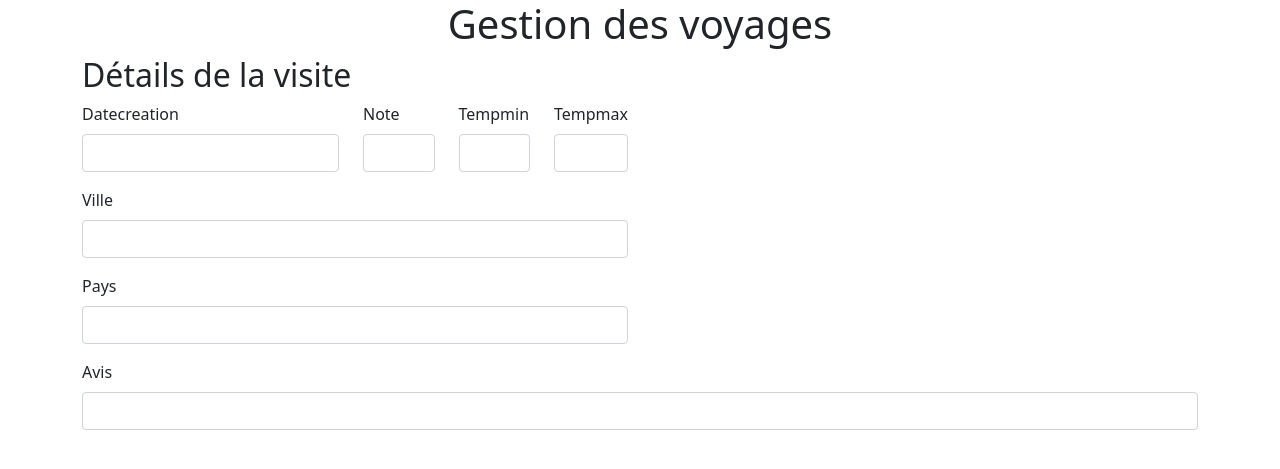
After one commit to diegoalvesferreira-sio/mesvoyages, a Symfony app: template templates/admin/admin.voyages.edit.html.twig in a window 1280 px wide. The commit adds this page. Shown: the top 469 px of the page. Run offline with Twig, Linux system fonts and the light colour scheme; the template is opened without the code that fills it, so the values that code supplies are empty; form fields are guessed from the names that the template uses; some libraries are stand-ins or nearby versions.

Commit message:
"Phase 12 : ORM (ajout du formulaire de modification)

```diff
--- a/src/Repository/VisiteRepository.php
+++ b/src/Repository/VisiteRepository.php
@@ -50,6 +50,12 @@ class VisiteRepository extends ServiceEntityRepository
             $this->getEntityManager()->flush();
     }
 
+    public function add(Visite $visite): void
+    {
+        $this->getEntityManager()->persist($visite);
+        $this->getEntityManager()->flush();
+    }
+
 }
     //    public function findByExampleField($value): array
     //    {
--- /dev/null
+++ b/templates/admin/admin.voyages.edit.html.twig
@@ -0,0 +1,35 @@
+{% extends "baseadmin.html.twig" %}
+
+{% block body %}
+    <h2>Détails de la visite</h2>
+    {{ form_start (formvisite) }}
+    <div class="row" >
+        <div class="col">
+            <div class="row">
+                <div class="col-auto">
+                    {{ form_row(formvisite.datecreation) }}
+                </div>
+                <div class="col">
+                    {{ form_row(formvisite.note) }}
+                </div>
+                <div class="col">
+                    {{ form_row(formvisite.tempmin) }}
+                </div>
+                <div class="col">
+                    {{ form_row(formvisite.tempmax) }}
+                </div>
+            </div>
+                {{ form_row(formvisite.ville) }}
+                {{ form_row(formvisite.pays) }}
+        </div>
+        <div class="col">
+            <!--emplacement image-->
+        </div>
+    </div>
+    <div class="row">
+        <div class="col">
+            {{ form_row(formvisite.avis) }}
+        </div>
+    </div>
+    {{ form_end (formvisite) }}
+{% endblock %}
--- a/templates/admin/admin.voyages.html.twig
+++ b/templates/admin/admin.voyages.html.twig
@@ -33,7 +33,7 @@
                         {{ visite.datecreationstring }}
                     </td>
                     <td>
-                        <a href="#" class="btn btn-secondary">Editer</a>
+                        <a href="{{ path ('admin.voyages.edit', {id:visite.id}) }}" class="btn btn-secondary">Editer</a>
                         <a href="{{ path('admin.voyages.suppr', {id:visite.id}) }}" class="btn btn-danger" onclick="return confirm('Etes-vous sur de vouloir supprimer {{visite.ville}}?')">supprimmer</a>
                     </td>
                 </tr>
```
Also changed, not shown: src/Controller/admin/AdminVoyagesController.php (+19 -0 lines), src/Form/VisiteType.php (added, +45 -0 lines), 1 other file.
